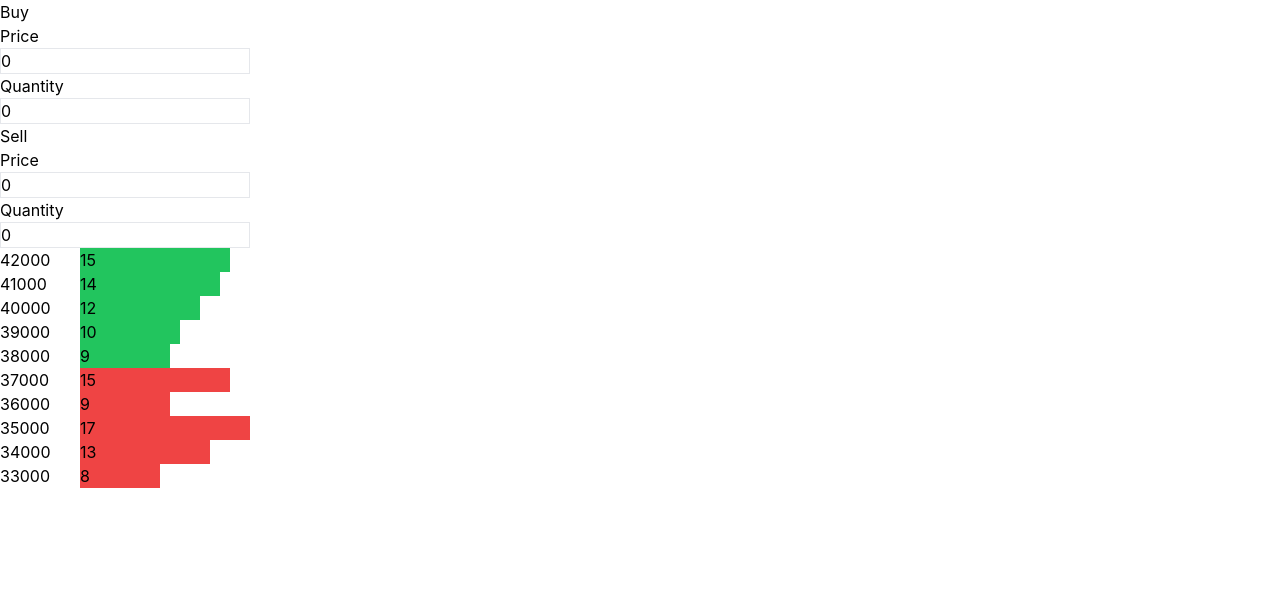
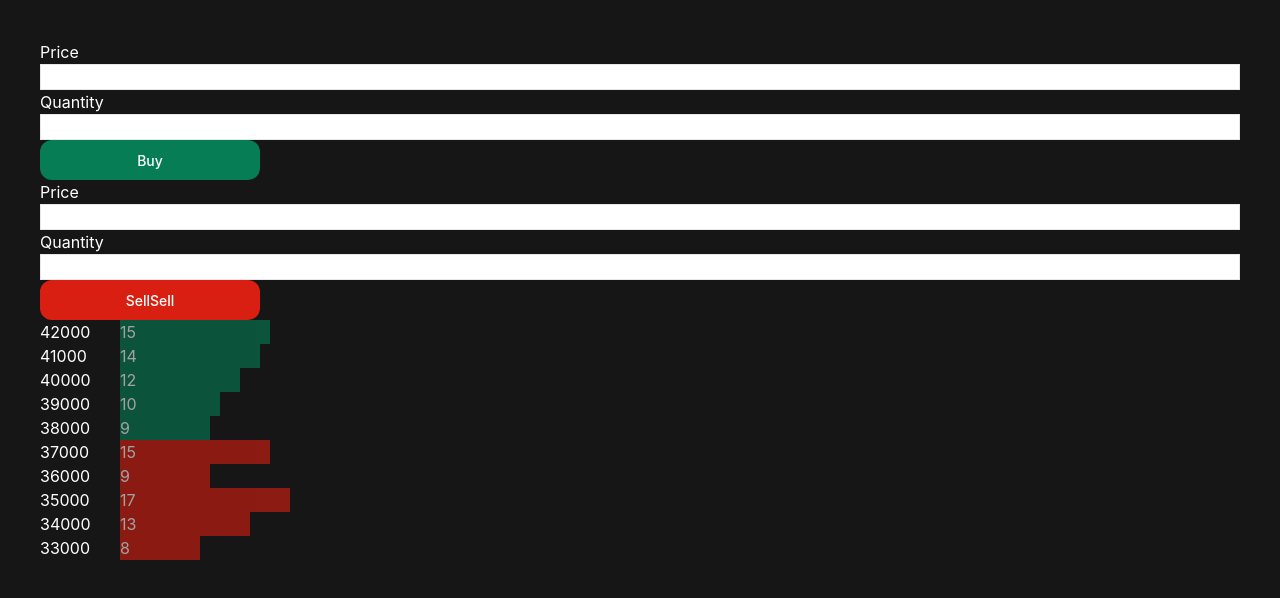
Before and after one commit to cuongcode/interview, a React (Create React App) app: page / in a window 1280 px wide. Shown: the top 598 px of the page. Built offline with nearby package versions, Linux system fonts and the light colour scheme.

Commit message:
apply dark style

```diff
--- a/public/index.html
+++ b/public/index.html
@@ -15,6 +15,7 @@
       user's mobile device or desktop. See https://developers.google.com/web/fundamentals/web-app-manifest/
     -->
     <link rel="manifest" href="%PUBLIC_URL%/manifest.json" />
+    <link href="https://fonts.googleapis.com/css2?family=Inter:wght@100..900&display=swap" rel="stylesheet">
     <!--
       Notice the use of %PUBLIC_URL% in the tags above.
       It will be replaced with the URL of the `public` folder during the build.
--- a/src/App.tsx
+++ b/src/App.tsx
@@ -1,5 +1,5 @@
 import React, { useState } from 'react';
-import { Wall } from './components';
+import { Wall, Button } from './components';
 
 const BUYCOL = [
   {price: 42000, number: 15},
@@ -57,22 +57,21 @@ const _onAddPriceLevel = (price:any, count:any, col:any, setCol:any) => {
 }
 
   return (
-    <div className="App">
-
-      <div className=''>
-        <button onClick={_onAddBuy}>Buy</button>
+    <div className="p-10 bg-background-black text-white h-screen">
+      <div className='flex flex-col'>
         <div>Price</div>
         <input type="number" className='border border-gray-200' value={buyPrice} onChange={(e) => setBuyPrice(Number(e.target.value))}/>
         <div>Quantity</div>
         <input type="number" className='border border-gray-200' value={buyCount} onChange={(e) => setBuyCount(Number(e.target.value))}/>
+        <Button preset='success' text='Buy' onClick={_onAddBuy} />
       </div>
 
-      <div>
-        <button onClick={_onAddSell}>Sell</button>
+      <div className='flex flex-col'>
         <div>Price</div>
         <input type="number" className='border border-gray-200' value={sellPrice} onChange={(e) => setSellPrice(Number(e.target.value))}/>
         <div>Quantity</div>
         <input type="number" className='border border-gray-200' value={sellCount} onChange={(e) => setSellCount(Number(e.target.value))}/>
+        <Button preset='error' text='Sell' onClick={_onAddSell}>Sell</Button>
       </div>
 
       <div className=''>
--- /dev/null
+++ b/src/components/button.tsx
@@ -0,0 +1,40 @@
+import clsx from 'clsx';
+import { FC } from "react";
+
+interface ButtonProps
+  extends React.ButtonHTMLAttributes<HTMLButtonElement> {
+  text?: string;
+  preset: keyof typeof ButtonPreset;
+  fetch?: boolean;
+}
+
+export const Button:FC<ButtonProps> = (props) => {
+  const {text, preset, children, className, onClick, disabled, fetch, ...rest} = props
+
+  return (
+    <button
+      className={clsx(
+        ButtonPreset[preset],
+        disabled ? 'opacity-20 disabled:pointer-events-none':'',
+        fetch ? 'flex items-center justify-center':'',
+        className
+      )}
+      disabled={disabled}
+      {...rest}
+    >
+      {fetch ? null : text }
+      {fetch ? null : children }
+    </button>
+  );
+};
+
+const regularButton = 'rounded-[12px] w-[220px] h-[40px] text-p4 text-white font-medium focus:ring-[2px] focus:ring-offset-2 focus:ring-offset-background-black'
+
+const ButtonPreset = {
+  base: '',
+  primary: `${regularButton} bg-primary-100 hover:bg-primary-80 focus:ring-primary-100 focus:bg-primary-100`,
+  secondary: `${regularButton} bg-secondary-100 hover:bg-secondary-80 focus:ring-secondary-100 focus:bg-secondary-100`,
+  success: `${regularButton} bg-success-100 hover:bg-success-80 focus:ring-success-100 focus:bg-success-100`,
+  warning: `${regularButton} bg-warning-100 hover:bg-warning-80 focus:ring-warning-100 focus:bg-warning-100`,
+  error: `${regularButton} bg-error-100 hover:bg-error-80 focus:ring-error-100 focus:bg-error-100`,
+}
--- a/src/components/candle.tsx
+++ b/src/components/candle.tsx
@@ -10,7 +10,7 @@ export const Candle:FC<CandleProps> = (props) => {
   const {number, preset} = props
   return (
     <div
-      className={clsx('', CandlePreset[preset])}
+      className={clsx('opacity-60', CandlePreset[preset])}
       style={{width: `${(number*10).toString()}px`}}
     >
       {number}
@@ -19,6 +19,6 @@ export const Candle:FC<CandleProps> = (props) => {
 };
 
 const CandlePreset = {
-  buy: 'bg-green-500',
-  sell: 'bg-red-500',
+  buy: 'bg-success-100',
+  sell: 'bg-error-100',
 }
--- a/src/components/index.ts
+++ b/src/components/index.ts
@@ -1,2 +1,4 @@
 export * from './candle'
 export * from './wall'
+export * from './button'
+export * from './text'
--- /dev/null
+++ b/src/components/text.tsx
@@ -0,0 +1,42 @@
+import { FC, ReactNode } from "react";
+import clsx from "clsx";
+
+const textPreset = {
+  h1: 'text-h1 font-bold',
+  h2: 'text-h2 font-bold',
+  h3: 'text-h3 font-bold',
+  h4: 'text-h4 font-bold',
+  h5: 'text-h5 font-bold',
+  h6: 'text-p1 font-bold',
+
+  p1b: 'text-p1 font-semibold',
+  p2b: 'text-p2 font-semibold',
+  p3b: 'text-p3 font-semibold',
+  p4b: 'text-p4 font-semibold',
+  p5b: 'text-p5 font-semibold',
+  p6b: 'text-p6 font-semibold',
+
+  p1: 'text-p1',
+  p2: 'text-p2',
+  p3: 'text-p3',
+  p4: 'text-p4',
+  p5: 'text-p5',
+  p6: 'text-p6',
+}
+
+export const Text:FC<TextProps> = (props) => {
+  const {text, className, children, preset} = props
+  return (
+    <div className={clsx(textPreset[preset], className)}>
+      {text || children}
+    </div>
+  );
+};
+
+type TextPresets = keyof typeof textPreset;
+interface TextProps {
+  text?: string;
+  children?: ReactNode;
+  className?: string;
+  preset: TextPresets;
+}
--- a/tailwind.config.js
+++ b/tailwind.config.js
@@ -2,7 +2,63 @@
 module.exports = {
   content: ['./src/**/*.{js,ts,jsx,tsx}'],
   theme: {
-    extend: {},
+    extend: {
+      fontFamily: {
+        inter: ['Inter'],
+      },
+      fontSize: {
+        h1: '58px',
+        h2: '48px',
+        h3: '40px',
+        h4: '32px',
+        h5: '24px',
+        p1: '20px',
+        p2: '18px',
+        p3: '16px',
+        p4: '14px',
+        p5: '12px',
+        p6: '10px',
+      },
+      colors: {
+        background: {
+          black: '#161616',
+          gray: '#252525',
+        },
+        primary: {
+          100: '#186ADE',
+          80: '#3D8DF5',
+          60: '#75B1FF',
+          40: '#D0DBFF',
+          20: '#F5F8FE',
+        },
+        secondary: {
+          100: '#6B6B6B',
+          80: '#8D8D8D',
+          60: '#A8A8A8',
+          40: '#CACACA',
+          20: '#E3E3E3',
+        },
+        success: {
+          100: '#077D55',
+          80: '#16A163',
+          60: '#43C478',
+          40: '#BAEDBC',
+          20: '#DDF6DE',
+        },
+        warning: {
+          100: '#CF5B16',
+          80: '#EF743C',
+          60: '#FC9162',
+        },
+        error: {
+          100: '#D91F11',
+          80: '#FA5343',
+          60: '#FC9086',
+          40: '#F3BEBE',
+          20: '#F9DEDE',
+        },
+      }
+    },
   },
   plugins: [],
 }
```
